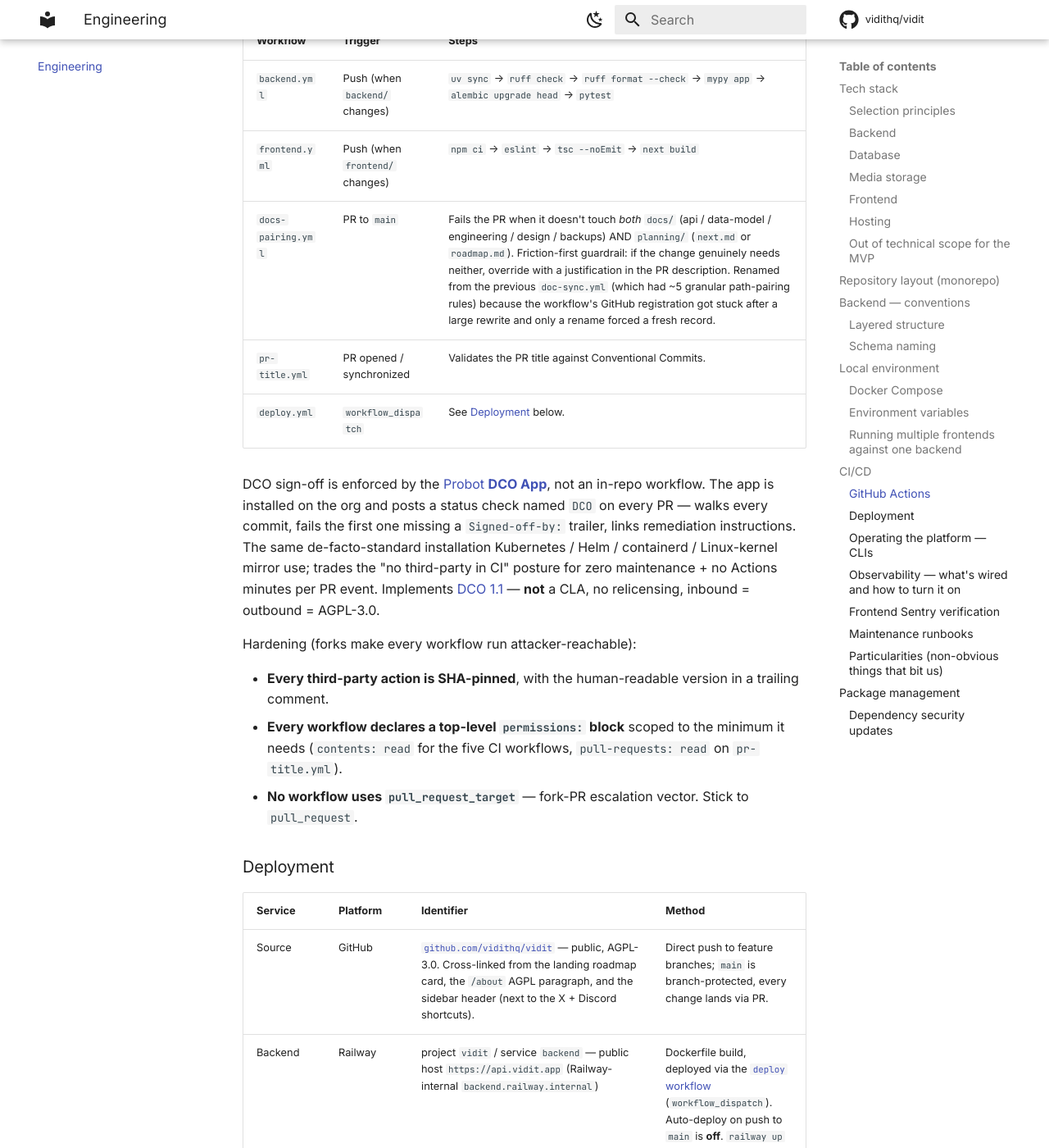
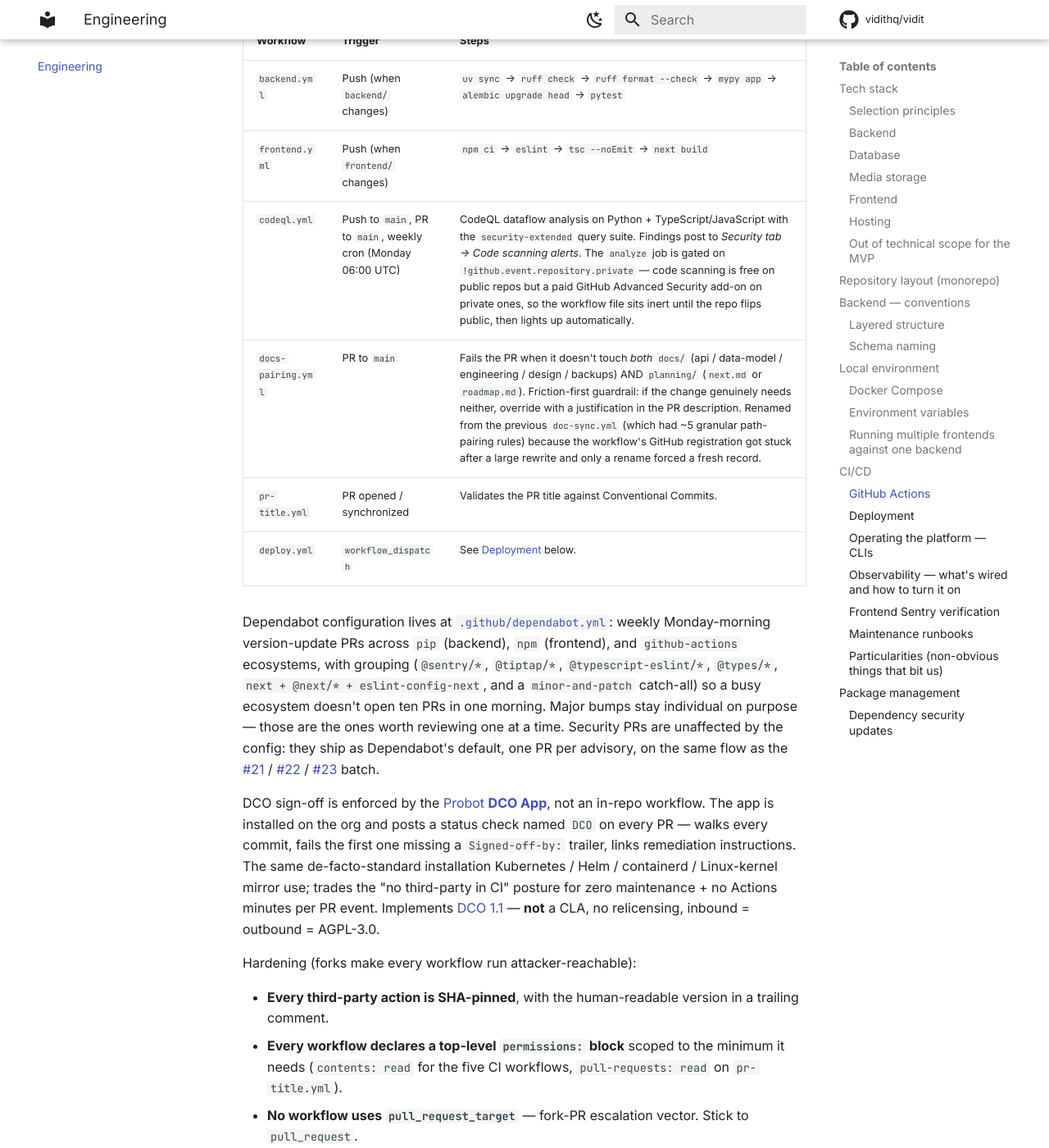
Before and after one commit to vidithq/vidit, an MkDocs documentation site: the page built from docs/engineering.md, in a window 1280 px wide and 1400 px high, scrolled down 7929 px. Shown: the whole window at 82% size. Built offline with MkDocs 1.6.1 and Material for MkDocs 9.7.7, drawn with Linux system fonts in a browser that asks for light colours; comment, search, counter and statistics services are not loaded.

Commit message:
chore(security): add dependabot version-update config + dormant CodeQL workflow (#24)
Two standing security-maintenance pieces the recent 29-alert sweep
(#21 + #22 + #23) surfaced as missing.

(a) .github/dependabot.yml — weekly Monday-morning version-update
PRs across pip (backend), npm (frontend), and github-actions
ecosystems. Until now Dependabot only opened security PRs (the ones
triggered by a published GHSA), so routine drift accumulated
silently between security spikes. Group rules consolidate the
noisy ecosystems: @sentry/*, @tiptap/*, @typescript-eslint/*,
@types/*, and the next family (next + @next/* + eslint-config-next)
each batch into one PR, with a minor-and-patch catch-all for
everything else. Major bumps stay individual on purpose — those
are the ones worth reviewing one at a time. Time zone is
Europe/Paris, open-PR cap is 5 per ecosystem.

(b) .github/workflows/codeql.yml — CodeQL static analysis pipeline
(Python + TypeScript/JavaScript, security-extended query suite) on
the same SHA-pinned, least-privilege-permissions, no-
pull_request_target posture as every other workflow. The `analyze`
job is gated on !github.event.repository.private — code scanning
is free on public repos but a paid GitHub Advanced Security
add-on on private ones, so the workflow file sits inert today and
lights up automatically the moment the repository flips public
(M1 row in planning/next.md, amended in this PR to also call out
the secret-scanning UI toggle that flips on at the same moment).

The two Unscheduled candidates rows that tracked these items both
delete in this PR — the dependabot one because the config is live,
the CodeQL one because the workflow scaffolding is in place and
waiting on the same M1 public flip as the rest.

Docs: CI/CD GitHub Actions table in docs/engineering.md gains a
codeql.yml row + a paragraph below the table that points at
.github/dependabot.yml and summarises the grouping policy.

Signed-off-by: vidit-admin <admin@vidit.app>

```diff
--- a/docs/engineering.md
+++ b/docs/engineering.md
@@ -298,9 +298,12 @@ In prod, set `CORS_ORIGIN_REGEX=` (empty) in Railway env vars to drop the localh
 |----------|---------|-------|
 | `backend.yml` | Push (when `backend/` changes) | `uv sync` → `ruff check` → `ruff format --check` → `mypy app` → `alembic upgrade head` → `pytest` |
 | `frontend.yml` | Push (when `frontend/` changes) | `npm ci` → `eslint` → `tsc --noEmit` → `next build` |
+| `codeql.yml` | Push to `main`, PR to `main`, weekly cron (Monday 06:00 UTC) | CodeQL dataflow analysis on Python + TypeScript/JavaScript with the `security-extended` query suite. Findings post to *Security tab → Code scanning alerts*. The `analyze` job is gated on `!github.event.repository.private` — code scanning is free on public repos but a paid GitHub Advanced Security add-on on private ones, so the workflow file sits inert until the repo flips public, then lights up automatically. |
 | `docs-pairing.yml` | PR to `main` | Fails the PR when it doesn't touch *both* `docs/` (api / data-model / engineering / design / backups) AND `planning/` (`next.md` or `roadmap.md`). Friction-first guardrail: if the change genuinely needs neither, override with a justification in the PR description. Renamed from the previous `doc-sync.yml` (which had ~5 granular path-pairing rules) because the workflow's GitHub registration got stuck after a large rewrite and only a rename forced a fresh record. |
 | `pr-title.yml` | PR opened / synchronized | Validates the PR title against Conventional Commits. |
 | `deploy.yml` | `workflow_dispatch` | See [Deployment](#deployment) below. |
+
+Dependabot configuration lives at [`.github/dependabot.yml`](../.github/dependabot.yml): weekly Monday-morning version-update PRs across `pip` (backend), `npm` (frontend), and `github-actions` ecosystems, with grouping (`@sentry/*`, `@tiptap/*`, `@typescript-eslint/*`, `@types/*`, `next + @next/* + eslint-config-next`, and a `minor-and-patch` catch-all) so a busy ecosystem doesn't open ten PRs in one morning. Major bumps stay individual on purpose — those are the ones worth reviewing one at a time. Security PRs are unaffected by the config: they ship as Dependabot's default, one PR per advisory, on the same flow as the [#21](https://github.com/vidithq/vidit/pull/21) / [#22](https://github.com/vidithq/vidit/pull/22) / [#23](https://github.com/vidithq/vidit/pull/23) batch.
 
 DCO sign-off is enforced by the [Probot **DCO App**](https://github.com/apps/dco), not an in-repo workflow. The app is installed on the org and posts a status check named `DCO` on every PR — walks every commit, fails the first one missing a `Signed-off-by:` trailer, links remediation instructions. The same de-facto-standard installation Kubernetes / Helm / containerd / Linux-kernel mirror use; trades the "no third-party in CI" posture for zero maintenance + no Actions minutes per PR event. Implements [DCO 1.1](https://developercertificate.org) — **not** a CLA, no relicensing, inbound = outbound = AGPL-3.0.
 
```
Also changed, not shown: CHANGELOG.md (+1 -0 lines), planning/next.md (+1 -3 lines), 2 other files.
